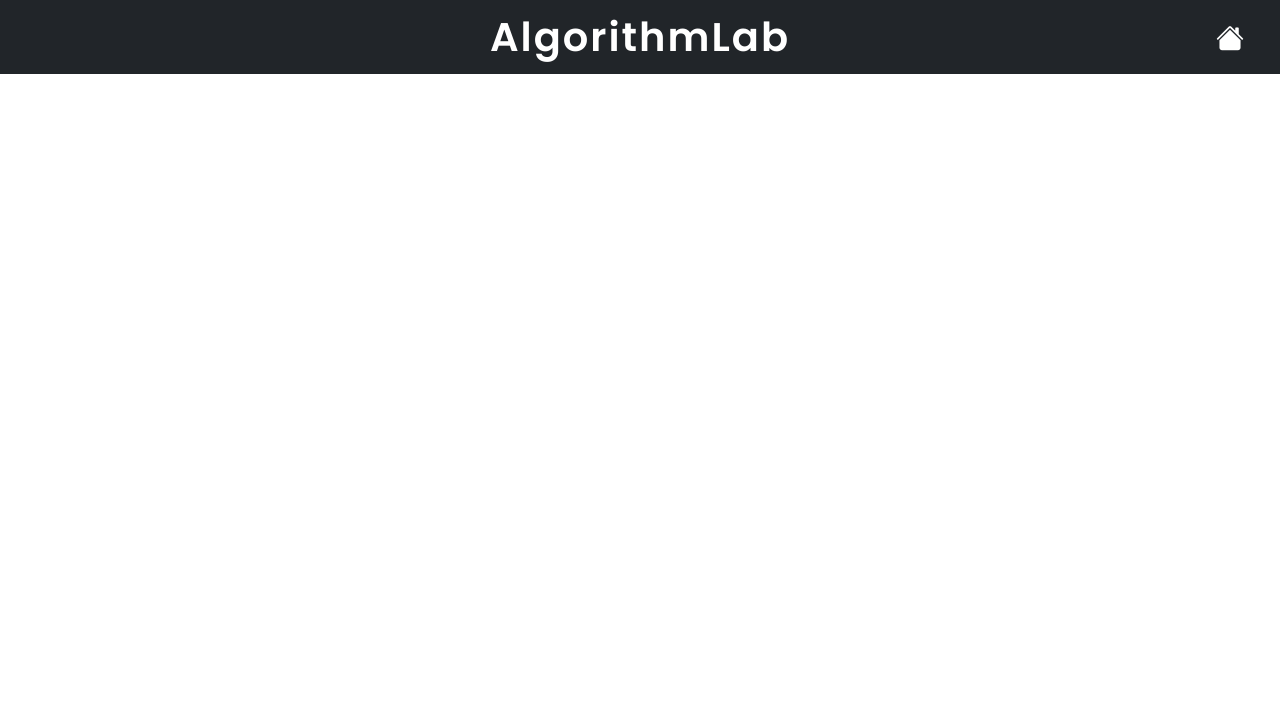
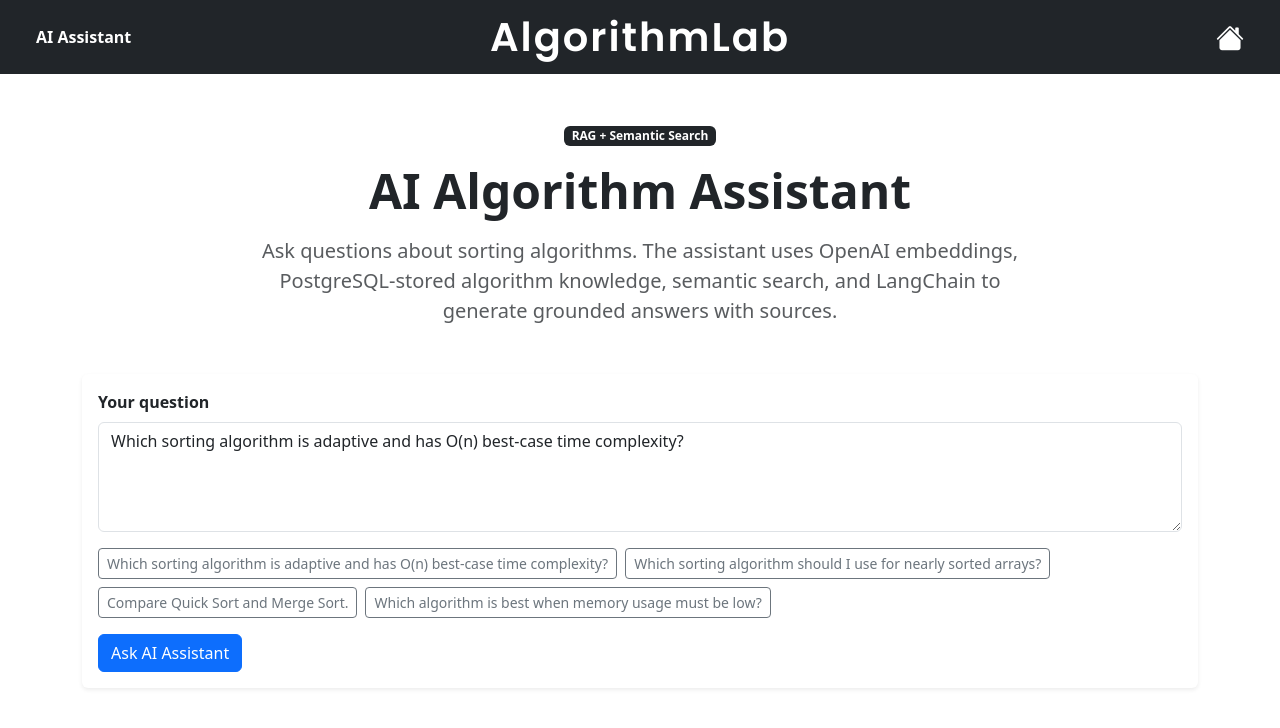
Before and after one commit to WiolaWysopal/AlgorithmLab, a React (Vite) app in the folder frontend/: page /ai-assistant in a window 1280 px wide. Before the commit this address had no page. Shown: the top 728 px of the page. Built offline with nearby package versions, Linux system fonts and the light colour scheme.

Commit message:
feat(frontend): improve AI assistant UX with loading states

```diff
--- a/frontend/src/App.jsx
+++ b/frontend/src/App.jsx
@@ -6,6 +6,7 @@ import SelectionSortVisualizer from "./components/SelectionSortVisualizer";
 import MergeSortVisualizer from "./components/MergeSortVisualizer";
 import QuickSortVisualizer from "./components/QuickSortVisualizer";
 import HeapSortVisualizer from "./components/HeapSortVisualizer";
+import AiAssistant from "./pages/AiAssistant";
 
 function App() {
   return (
@@ -24,6 +25,10 @@ function App() {
             AlgorithmLab
           </h1>
 
+          <Link to="/ai-assistant" className="me-4 text-white text-decoration-none fw-semibold">
+            AI Assistant
+          </Link>
+
           <Link to="/" className="ms-auto text-white text-decoration-none" title="Home">
             <i className="bi bi-house-fill fs-3"></i>
           </Link>
@@ -32,6 +37,7 @@ function App() {
 
       <Routes>
         <Route path="/" element={<Home />} />
+        <Route path="/ai-assistant" element={<AiAssistant />} />
         <Route path="/insertion-sort" element={<InsertionSortVisualizer />} />
         <Route path="/bubble-sort" element={<BubbleSortVisualizer />} />
         <Route path="/selection-sort" element={<SelectionSortVisualizer />} />
--- /dev/null
+++ b/frontend/src/pages/AiAssistant.jsx
@@ -0,0 +1,152 @@
+import { useState } from "react";
+import ReactMarkdown from "react-markdown";
+
+const exampleQuestions = [
+  "Which sorting algorithm is adaptive and has O(n) best-case time complexity?",
+  "Which sorting algorithm should I use for nearly sorted arrays?",
+  "Compare Quick Sort and Merge Sort.",
+  "Which algorithm is best when memory usage must be low?",
+];
+
+function AiAssistant() {
+  const [question, setQuestion] = useState(exampleQuestions[0]);
+  const [answer, setAnswer] = useState("");
+  const [sources, setSources] = useState([]);
+  const [isLoading, setIsLoading] = useState(false);
+  const [error, setError] = useState("");
+
+  const askAssistant = async () => {
+    if (!question.trim()) {
+      setError("Please enter a question.");
+      return;
+    }
+
+    setIsLoading(true);
+    setError("");
+    setAnswer("");
+    setSources([]);
+
+    try {
+      const response = await fetch("http://localhost:5000/ai/ask", {
+        method: "POST",
+        headers: {
+          "Content-Type": "application/json",
+        },
+        body: JSON.stringify({
+          question,
+        }),
+      });
+
+      const data = await response.json();
+
+      if (!response.ok) {
+        throw new Error(data.error || "Failed to get AI answer.");
+      }
+
+      setAnswer(data.answer);
+      setSources(data.sources || []);
+    } catch (err) {
+      setError(err.message || "Something went wrong.");
+    } finally {
+      setIsLoading(false);
+    }
+  };
+
+  return (
+    <div className="container py-5">
+      <section className="text-center mb-5">
+        <span className="badge bg-dark mb-3">RAG + Semantic Search</span>
+
+        <h1 className="display-5 fw-bold mb-3">AI Algorithm Assistant</h1>
+
+        <p className="lead text-muted mx-auto" style={{ maxWidth: "760px" }}>
+          Ask questions about sorting algorithms. The assistant uses OpenAI embeddings,
+          PostgreSQL-stored algorithm knowledge, semantic search, and LangChain to generate grounded
+          answers with sources.
+        </p>
+      </section>
+
+      <section className="card shadow-sm border-0 mb-4">
+        <div className="card-body">
+          <label htmlFor="question" className="form-label fw-semibold">
+            Your question
+          </label>
+
+          <textarea
+            id="question"
+            className="form-control mb-3"
+            rows="4"
+            value={question}
+            onChange={(event) => setQuestion(event.target.value)}
+            placeholder="Ask about sorting algorithms..."
+          />
+
+          <div className="d-flex gap-2 flex-wrap mb-3">
+            {exampleQuestions.map((example) => (
+              <button
+                key={example}
+                type="button"
+                className="btn btn-outline-secondary btn-sm"
+                onClick={() => setQuestion(example)}
+              >
+                {example}
+              </button>
+            ))}
+          </div>
+
+          <button className="btn btn-primary" onClick={askAssistant} disabled={isLoading}>
+            {isLoading ? (
+              <>
+                <span
+                  className="spinner-border spinner-border-sm me-2"
+                  role="status"
+                  aria-hidden="true"
+                ></span>
+                Asking AI...
+              </>
+            ) : (
+              "Ask AI Assistant"
+            )}
+          </button>
+
+          {error && <div className="alert alert-danger mt-3 mb-0">{error}</div>}
+        </div>
+      </section>
+
+      {answer && (
+        <section className="card shadow-sm border-0 mb-4">
+          <div className="card-header bg-dark text-white fw-bold">AI Answer</div>
+
+          <div className="card-body">
+            <ReactMarkdown>{answer}</ReactMarkdown>
+          </div>
+        </section>
+      )}
+
+      {sources.length > 0 && (
+        <section className="card shadow-sm border-0">
+          <div className="card-header bg-light fw-bold">Sources used by RAG</div>
+
+          <div className="card-body">
+            <p className="text-muted">
+              These algorithm descriptions were retrieved using embeddings and cosine similarity.
+            </p>
+
+            <div className="row g-3">
+              {sources.map((source) => (
+                <div className="col-md-4" key={source.name}>
+                  <div className="border rounded p-3 h-100">
+                    <h6 className="fw-bold mb-2">{source.name}</h6>
+                    <span className="badge bg-primary">similarity: {source.similarity}</span>
+                  </div>
+                </div>
+              ))}
+            </div>
+          </div>
+        </section>
+      )}
+    </div>
+  );
+}
+
+export default AiAssistant;
--- a/frontend/src/pages/Home.jsx
+++ b/frontend/src/pages/Home.jsx
@@ -68,6 +68,10 @@ function Home() {
           <a href="#algorithms" className="btn btn-primary btn-lg">
             Explore algorithms
           </a>
+
+          <Link to="/ai-assistant" className="btn btn-success btn-lg">
+            Ask AI Assistant
+          </Link>
 
           <a
             href="http://localhost:5000/api-docs"
```
